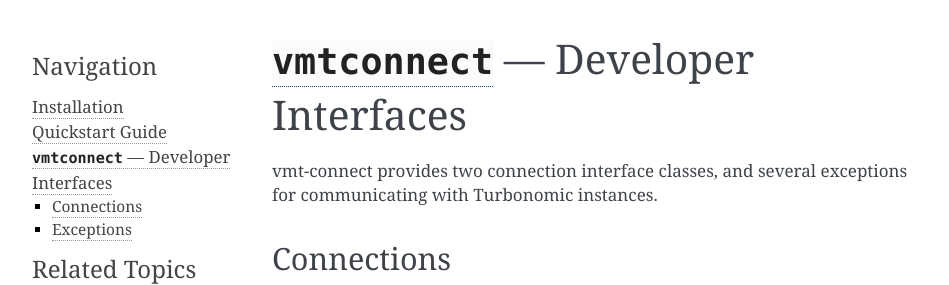
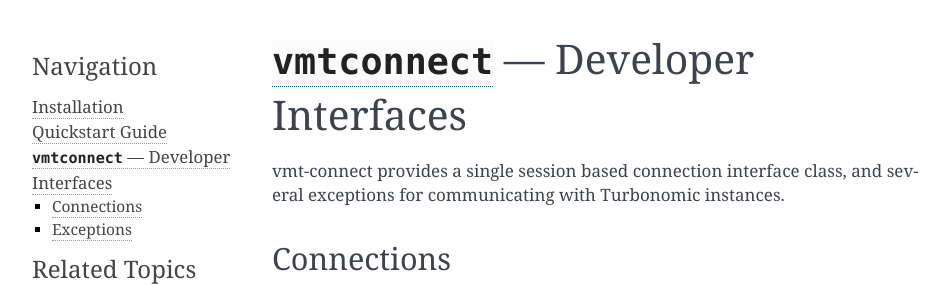
Before and after one commit to turbonomic/vmt-connect, a Sphinx documentation site: the page built from docs/source/vmtconnect.rst, in a window 1280 px wide, cut to the strip 0-285 px from the top of the page. Shown: the whole strip, without its empty margins (148-1097 px from the left). Built offline with Sphinx 7.4.7, drawn with Linux system fonts in a browser that asks for light colours.

Commit message:
Update documentation

```diff
--- a/docs/source/vmtconnect.rst
+++ b/docs/source/vmtconnect.rst
@@ -3,8 +3,8 @@
 
 .. module:: vmtconnect
 
-vmt-connect provides two connection interface classes, and several exceptions
-for communicating with Turbonomic instances.
+vmt-connect provides a single session based connection interface class, and
+several exceptions for communicating with Turbonomic instances.
 
 
 Connections
```
